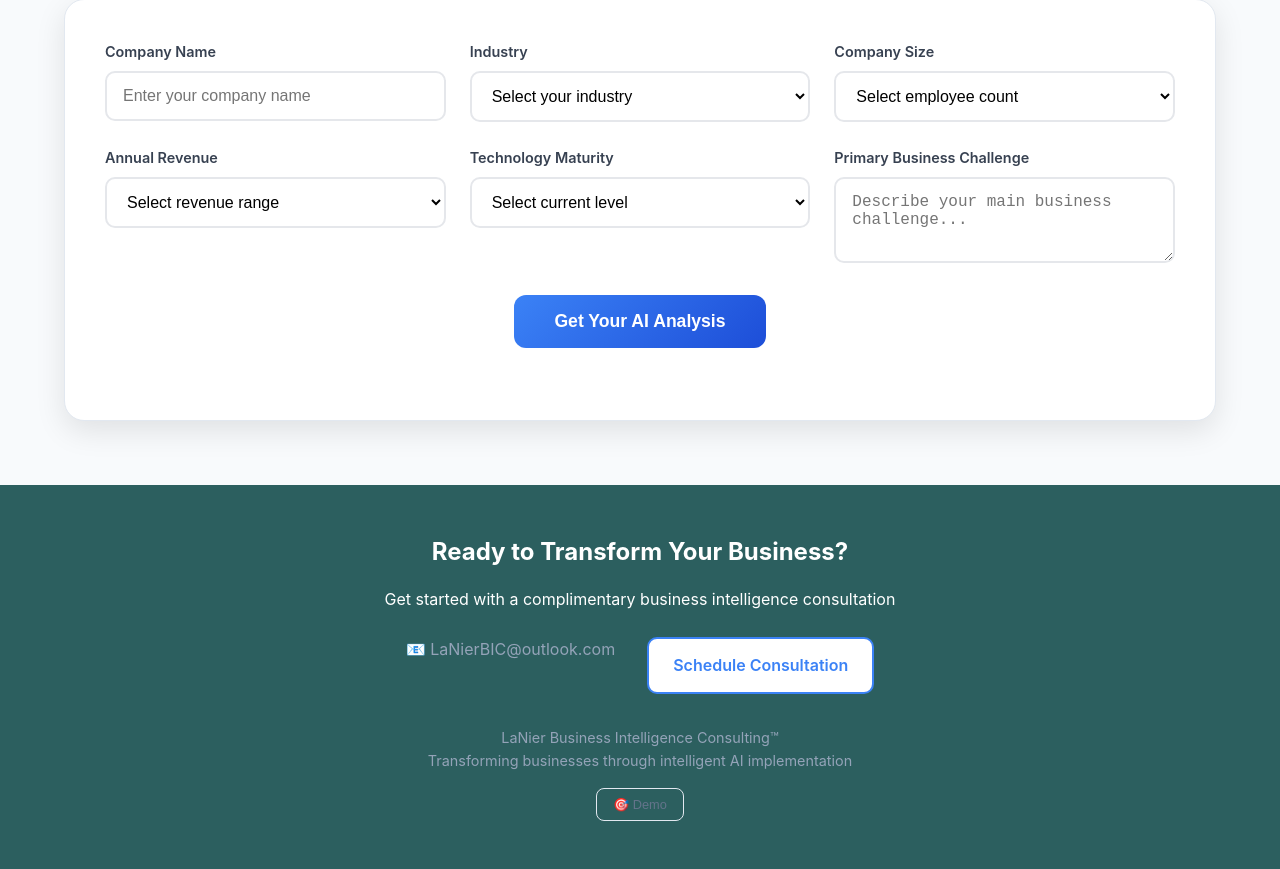
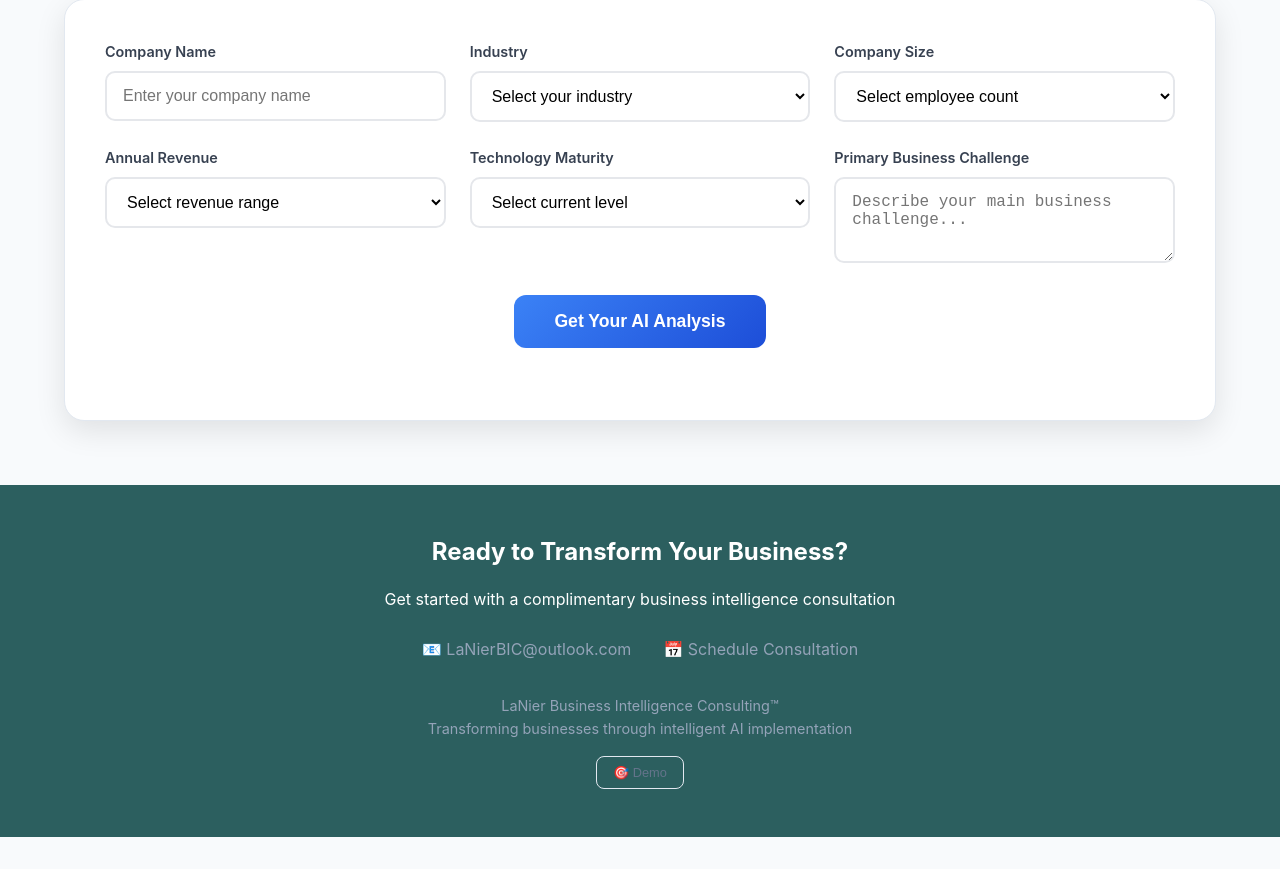
Before and after one commit to SharneseTrades/lanier-premium-consulting, a plain HTML site: page index.html in a window 1280 px wide. Shown: the part 1445-2314 px from the top of the page. After the commit the page ends 2282 px from the top, so only its background shows below. Drawn offline with Linux system fonts and the light colour scheme.

Commit message:
Update index.html
put schedule button it the correct place

```diff
--- a/index.html
+++ b/index.html
@@ -691,7 +691,7 @@
 
                 <div class="action-buttons">
                     <button class="primary-button" onclick="exportReport()">Download Report</button>
-                    <a href="https://calendly.com/lanierbusinessintelligence" class="secondary-button">Schedule Consultation</a>
+                    <a href="https://calendly.com/lanierbusinessintelligence" class="secondary-button" style="display: flex; align-items: center;">Schedule Consultation</a>
                     <button class="secondary-button" onclick="generateProposal()">Get Proposal</button>
                 </div>
             </div>
@@ -705,7 +705,7 @@
                 <p>Get started with a complimentary business intelligence consultation</p>
                 <div class="contact-info">
                     <a href="mailto:LaNierBIC@outlook.com" class="contact-item">📧 LaNierBIC@outlook.com</a>
-                    <a href="https://calendly.com/lanierbusinessintelligence" class="secondary-button" style="display: flex; align-items: center;">Schedule Consultation</a>
+                    <a href="https://calendly.com/lanierbusinessintelligence" class="contact-item">📅 Schedule Consultation</a>
                 </div>
                 <p style="margin-top: 2rem; color: #94a3b8; font-size: 0.9rem;">
                     LaNier Business Intelligence Consulting™<br>
```
